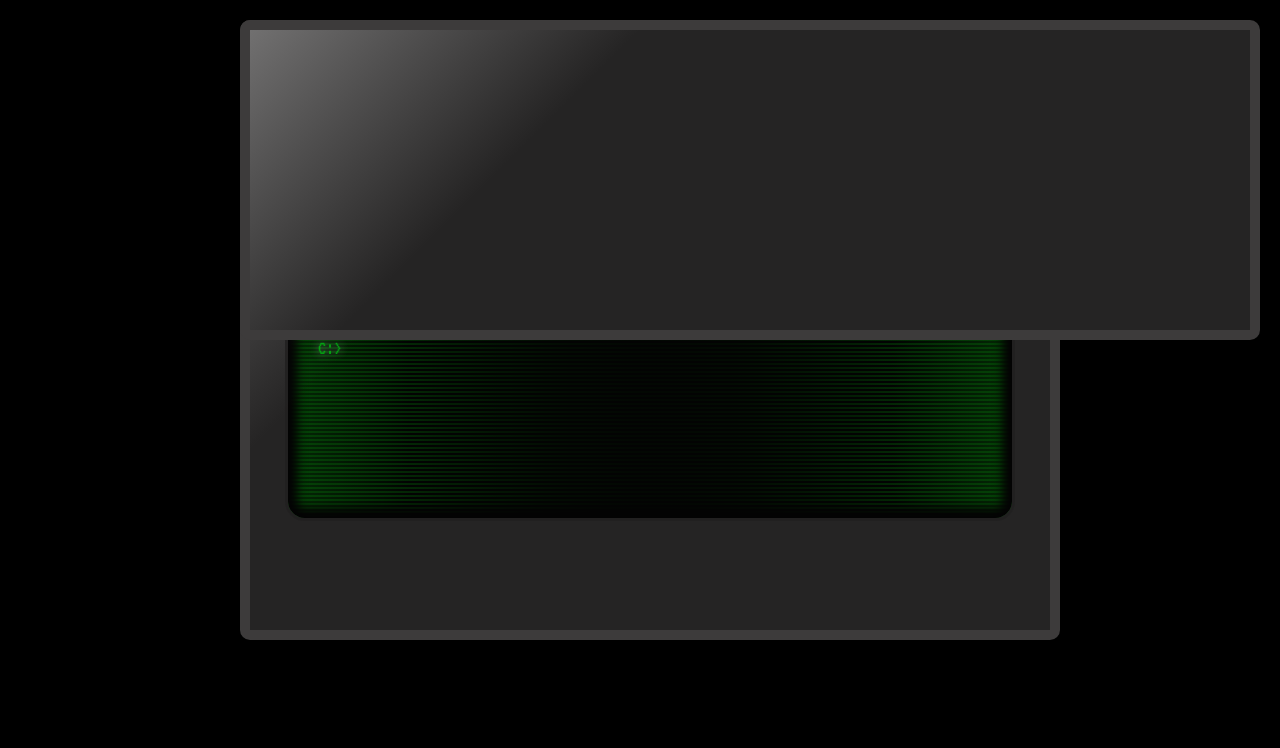
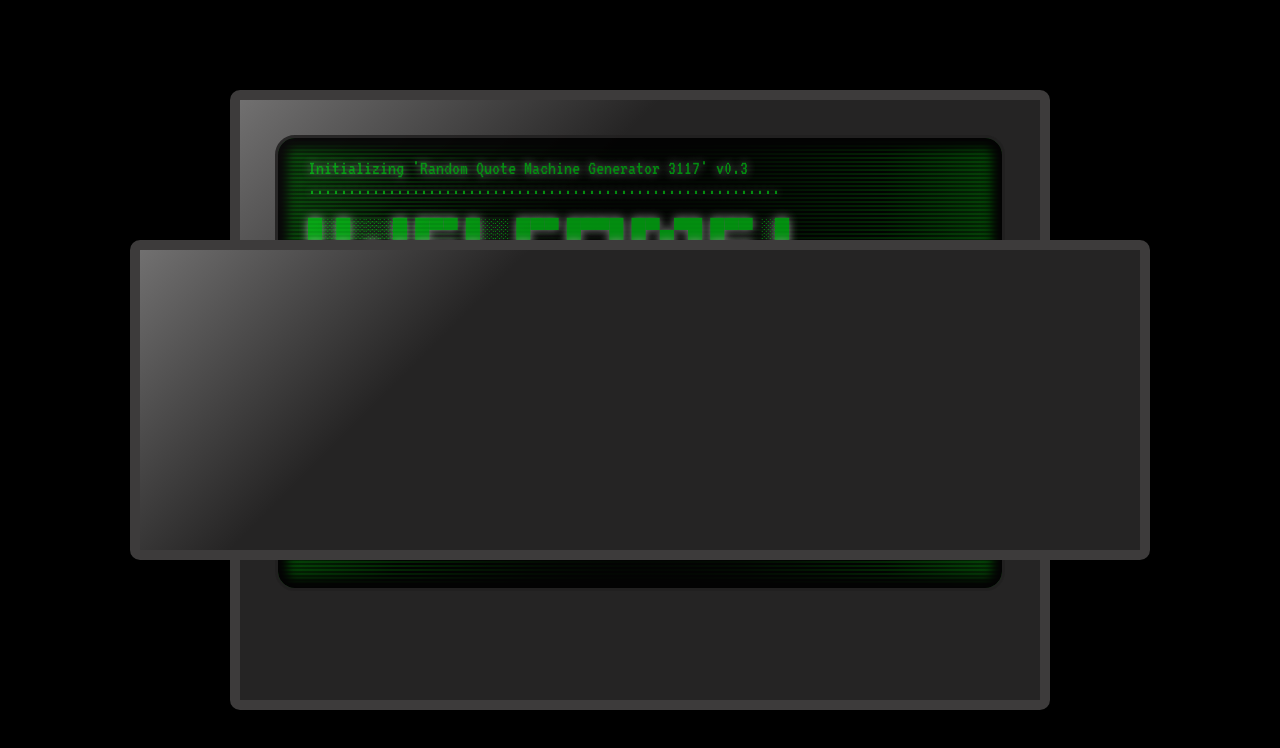
Before and after one commit to AlonsoGD/03-FCC-project3-Random-Quote-Machine, a plain HTML site: page index.html in a window 1280 px wide. Drawn offline with nearby package versions, Linux system fonts and the light colour scheme.

Commit message:
improved the position of the shape

```diff
--- a/css/style.scss
+++ b/css/style.scss
@@ -21,12 +21,14 @@ body {
     background: $caseColor;
 
     position: fixed;
-    left: 50%;
-    top: 40%;
+	left: 0;
+	right: 0;
+	top:0;
+    bottom: 0;
+
     width: $pccaseWidth;
     height: $pccaseHeight;
-    margin-left: $pccaseWidth / 2 * (-1);
-    margin-top: $pccaseHeight / 2 * (-1);
+    margin: auto;
 
     border: 10px solid #3D3B3B;
     border-radius: 10px;
@@ -38,8 +40,9 @@ body {
     width: $pccaseWidth + 200px;
     height: $pccaseHeight / 2;
 
-    //margin-left: $pccaseWidth / 2 * (-1);
-    //margin-top: $pccaseHeight / 2 * (-1);
+    //margin-top: 320px;
+    //margin-left: -500px;
+
 }
 
 .screen {
```
Also changed, not shown: css/style.css.
